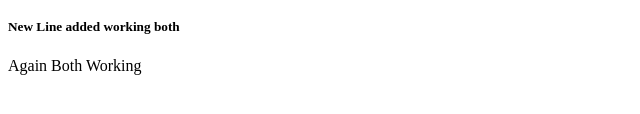
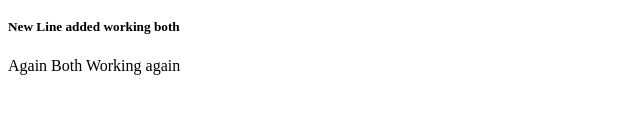
Before and after one commit to rahulagarwal88/gitPractice, a plain HTML site: page index.html in a window 1280 px wide. Shown: the part 216-330 px from the top of the page, 0-640 px from the left. Drawn offline with Linux system fonts and the light colour scheme.

Commit message:
resolvedcindex issue

```diff
--- a/index.html
+++ b/index.html
@@ -4,4 +4,4 @@
 <h4>Collabration with anjali</h4>
 <h5>My changes : Anjali</h5>
 <h5>New Line added working both</h5>
-<h7>Again Both Working</h7>
+<h7>Again Both Working again</h7>
```
